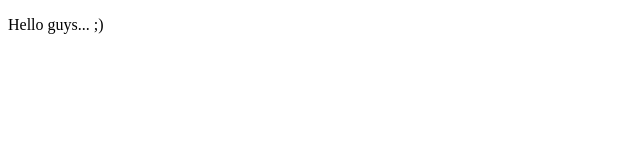
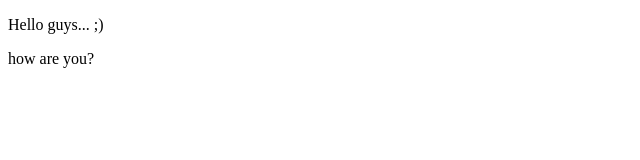
Before and after one commit to sustekmarcel/github-training-rep, a plain HTML site: page index.html in a window 1280 px wide. Shown: the full height of the page, 0-640 px from the left. Drawn offline with Linux system fonts and the light colour scheme.

Commit message:
very good :)

```diff
--- a/index.html
+++ b/index.html
@@ -8,5 +8,6 @@
 </head>
 <body>
 	<p>Hello guys... ;)</p>
+	<p>how are you?</p>
 </body>
 </html>
```
